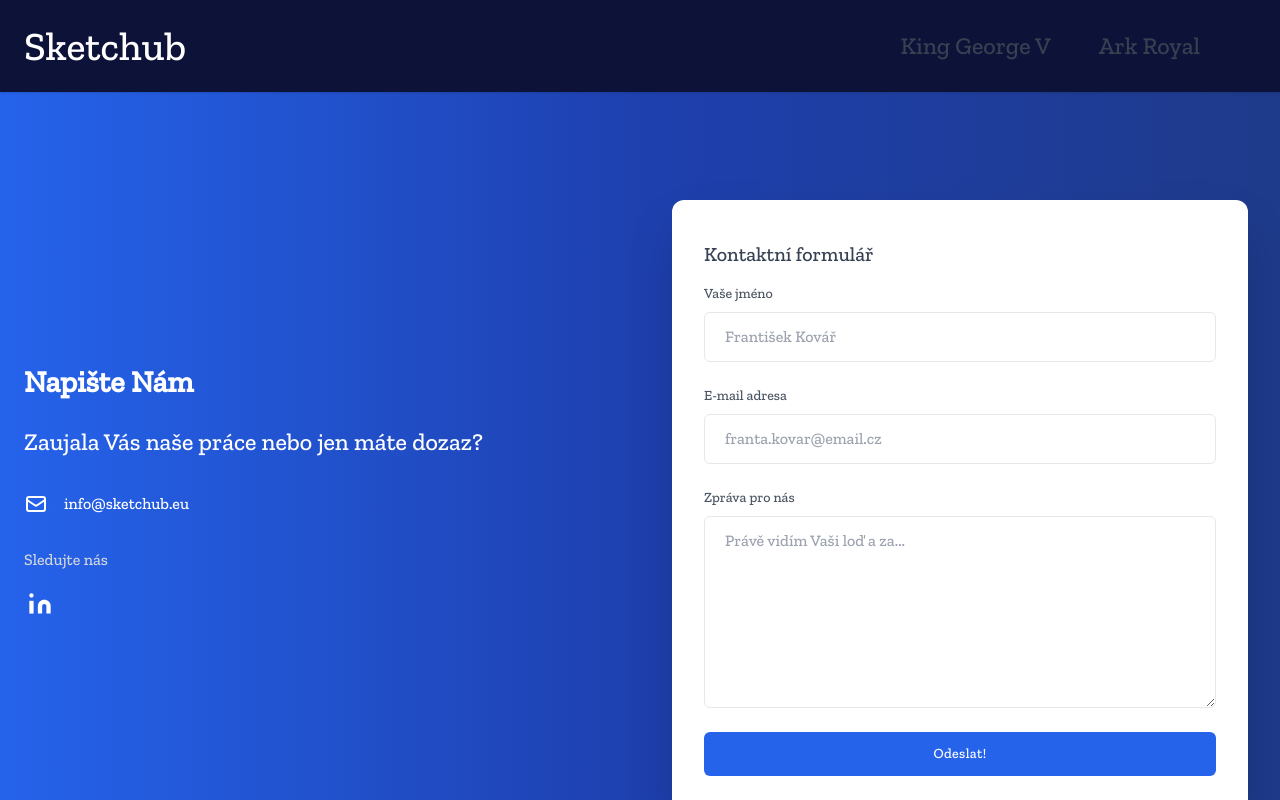
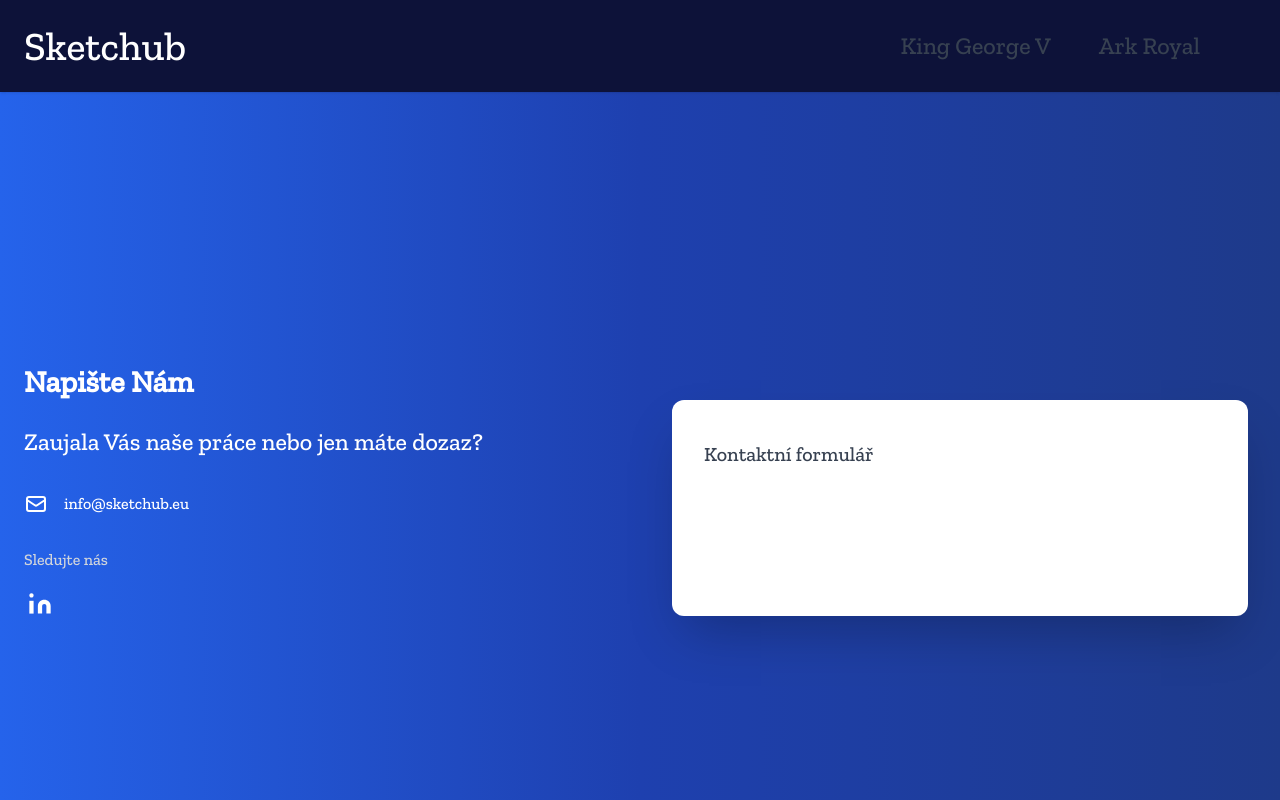
Before and after one commit to LukasKalenda/Sketchhub.eu, a Nuxt app: page /kontakt in a window 1280 px wide. Shown: the top 800 px of the page. Built offline with nearby package versions, Linux system fonts and the light colour scheme; a web font is replaced by a local one.

Commit message:
default v netlify

```diff
--- a/pages/kontakt/index.vue
+++ b/pages/kontakt/index.vue
@@ -97,7 +97,7 @@
               Kontaktní formulář
             </h1>
 
-            <form
+            <!-- <form
               class="mt-4"
               name="contact"
               action="/success"
@@ -160,6 +160,17 @@
               >
                 Odeslat!
               </button>
+            </form> -->
+            <form name="contact" netlify>
+              <p>
+                <label>Name <input type="text" name="name" /></label>
+              </p>
+              <p>
+                <label>Email <input type="email" name="email" /></label>
+              </p>
+              <p>
+                <button type="submit">Send</button>
+              </p>
             </form>
           </div>
         </div>
```
